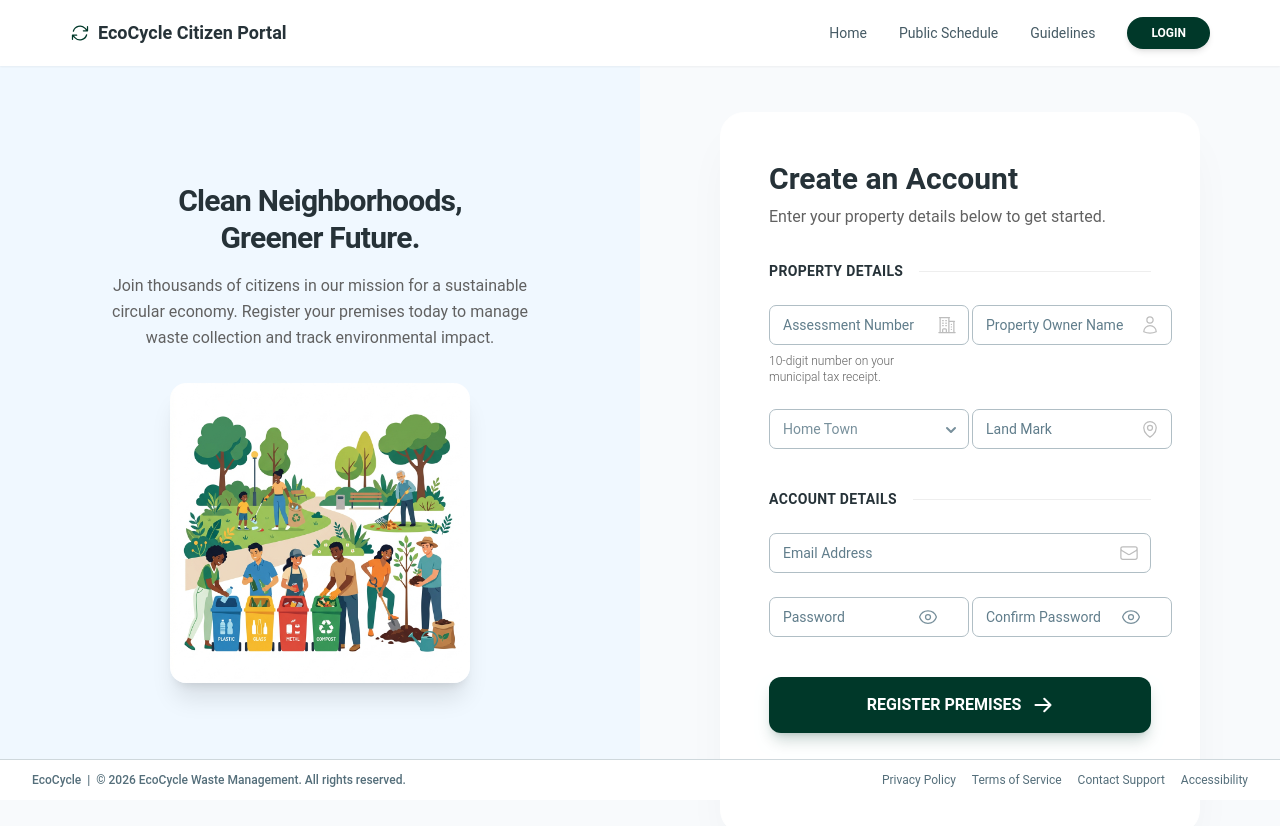
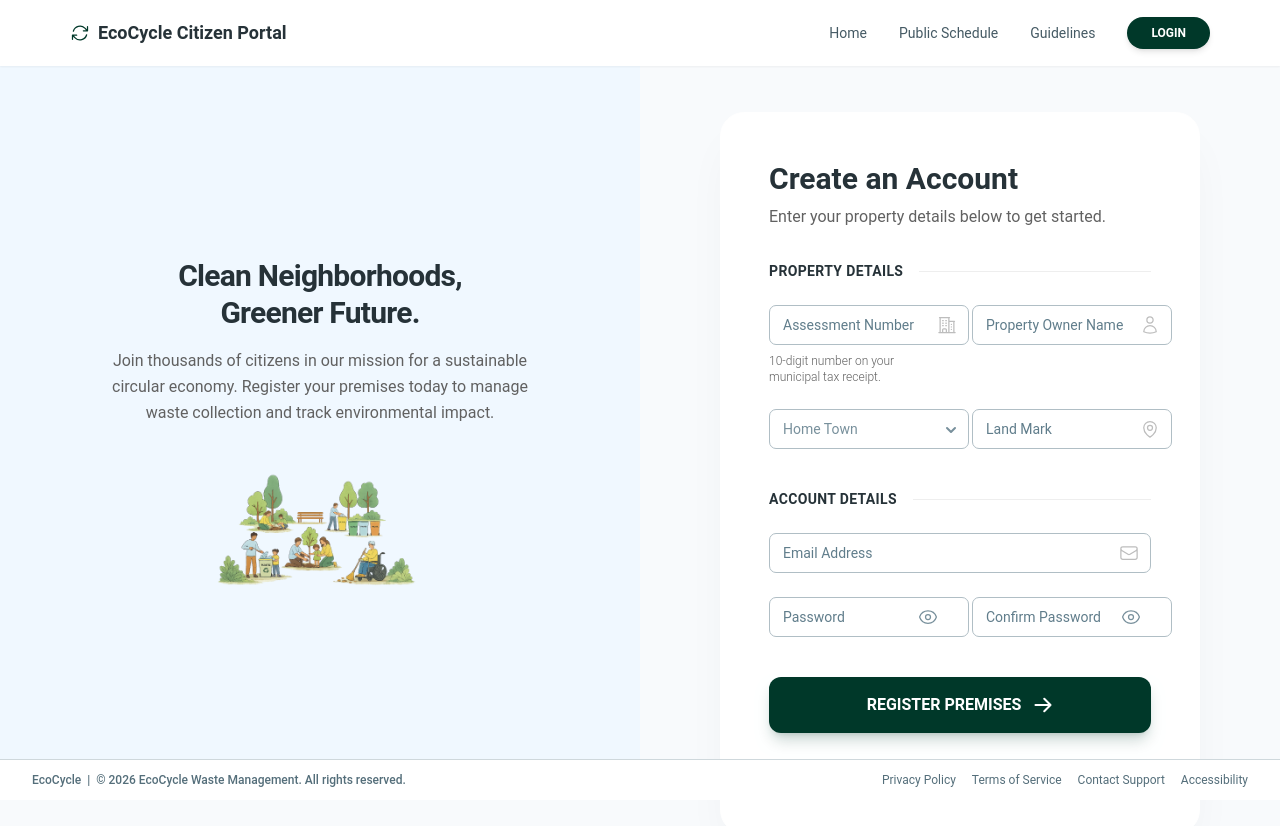
Before and after one commit to ShameenRoopasingha/Agile-CW-Project, a React (Vite) app: page / in a window 1280 px wide. Shown: the top 826 px of the page. Built offline with nearby package versions, Linux system fonts and the light colour scheme.

Commit message:
feat: implement user registration page with form validation and illustration assets

```diff
--- a/src/pages/SignUp.tsx
+++ b/src/pages/SignUp.tsx
@@ -98,7 +98,7 @@ export function SignUp() {
           <img
             src={illustration}
             alt="Eco-friendly community"
-            className="w-full max-w-[300px] rounded-2xl shadow-xl object-cover hover:scale-[1.02] transition-transform duration-500"
+            className="w-1/2 object-contain mix-blend-multiply hover:scale-[1.02] transition-transform duration-500"
           />
         </div>
       </aside>
```
Also changed, not shown: src/assets/illustration.png.
